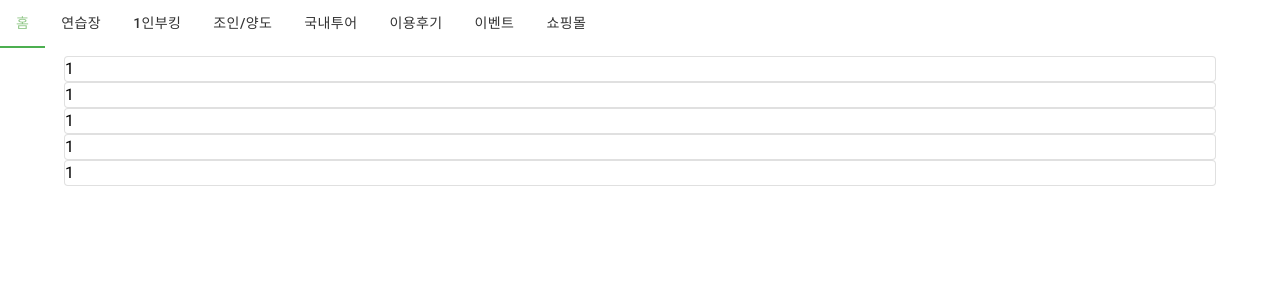
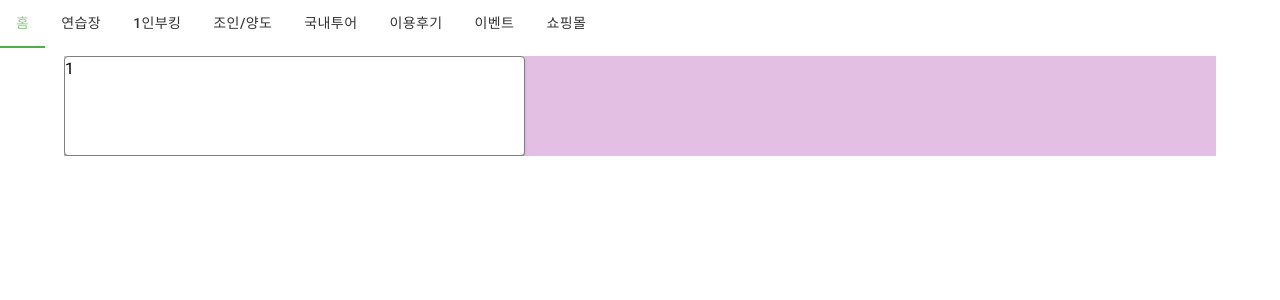
Before and after one commit to ljb2727/mui, a React (Create React App) app: page /driving_list in a window 1280 px wide. Shown: the top 300 px of the page. Built offline with nearby package versions, Linux system fonts and the light colour scheme.

Commit message:
가로 스크롤 적용전

```diff
--- /dev/null
+++ b/src/components/Driving/Card.js
@@ -0,0 +1,11 @@
+import { styled } from '@mui/system';
+import Card from '@mui/material/Card';
+const CustomCard = styled(Card)({
+  border: '1px solid gray',
+  flexBasis: '40%',
+  height: '100px',
+  flexShrink: 0,
+  background: '#fff',
+});
+
+export default CustomCard;
--- a/src/components/Driving/list.js
+++ b/src/components/Driving/list.js
@@ -1,29 +1,28 @@
 import React from 'react';
 import { styled } from '@mui/system';
-import Card from '@mui/material/Card';
+import CustomCard from './Card';
 
-const BoxWrap = styled('ul')({
+const BoxWrap = styled('div')({
   background: '#c8c8',
-  listStyle: 'none',
-  overflowX: 'auto',
+  display: 'flex',
+  overflowX: 'scroll',
 });
 
-const Item = styled('li')({
-  border: '1px solid #000000',
-  width: '200px',
-  height: '200px',
-  float: 'left',
-  listStyle: 'none',
-});
+const timeList = [
+  { number: 1, time: 30, option: true },
+  { number: 2, time: 0, option: true },
+  { number: 3, time: 50, option: false },
+  { number: 4, time: 0, option: true },
+  { number: 5, time: 0, option: false },
+  { number: 6, time: 120, option: false },
+];
 
 const DrivingList = () => {
   return (
     <>
-      <Card variant="outlined">1</Card>
-      <Card variant="outlined">1</Card>
-      <Card variant="outlined">1</Card>
-      <Card variant="outlined">1</Card>
-      <Card variant="outlined">1</Card>
+      <BoxWrap>
+        <CustomCard>1</CustomCard>
+      </BoxWrap>
     </>
   );
 };
```
